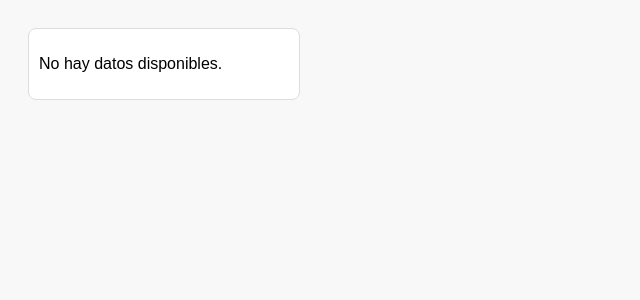
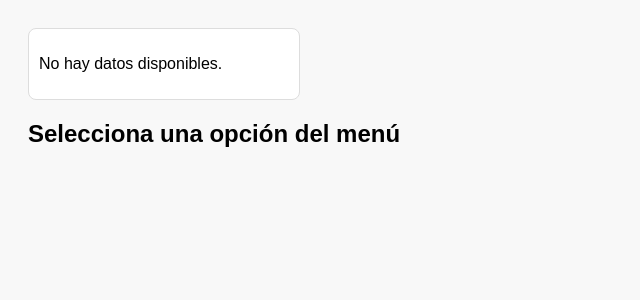
Before and after one commit to Parcheando/Parcheandoweb, a Flask app: page /1 in a window 1280 px wide. Shown: the top 300 px of the page, without its empty margins (0-640 px from the left). Run offline with Flask 3, Linux system fonts and the light colour scheme.

Commit message:
Update menu.html

```diff
--- a/templates/menu.html
+++ b/templates/menu.html
@@ -1,6 +1,6 @@
 {% extends "base.html" %}
 
-{% block content %}
+{% block sidebar %}
     <div class="menu">
         {% if empresas %}
             {% for empresa in empresas %}
@@ -25,3 +25,7 @@
         {% endif %}
     </div>
 {% endblock %}
+
+{% block content %}
+    <h2>Selecciona una opción del menú</h2>
+{% endblock %}
```
Lines whose indentation alone changed are shown as unchanged.
